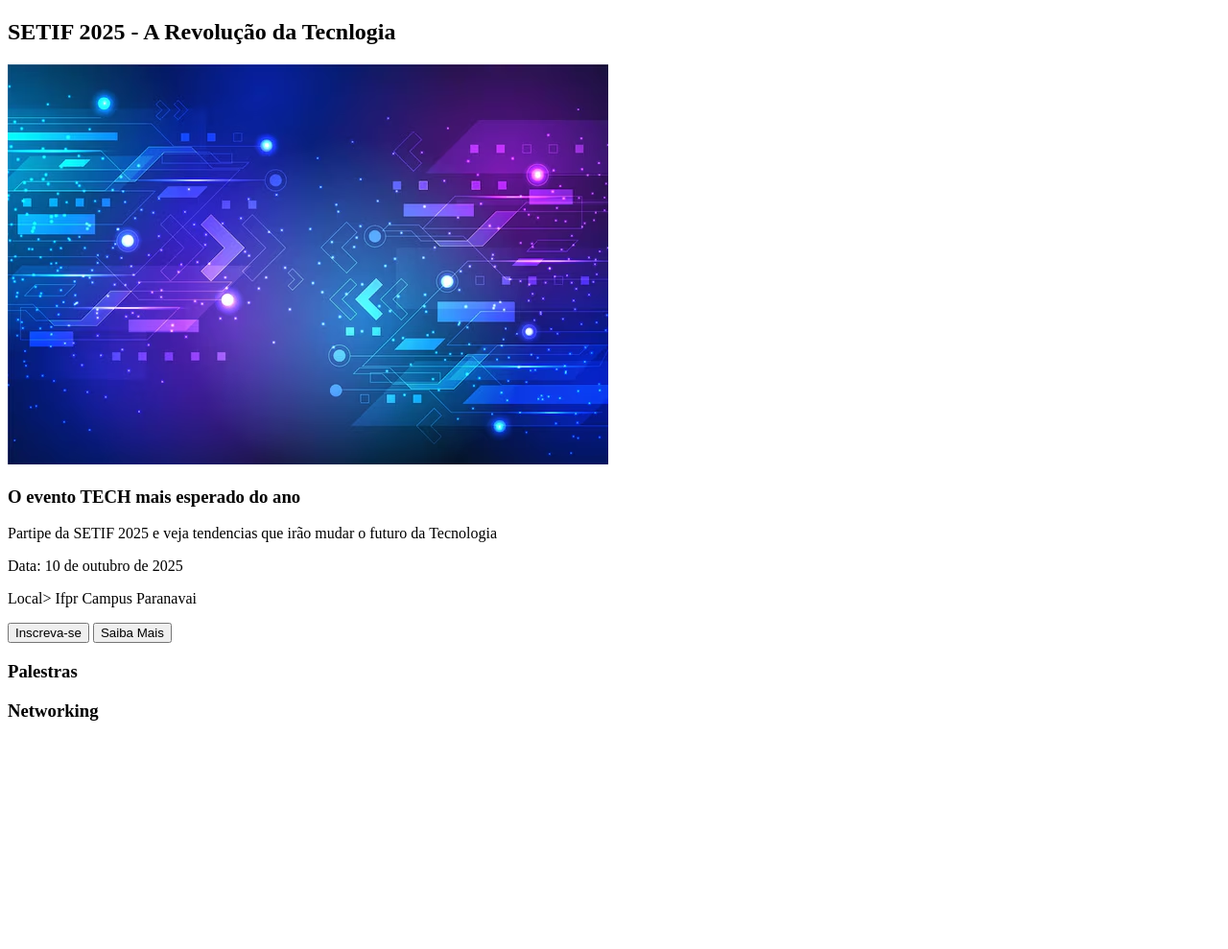
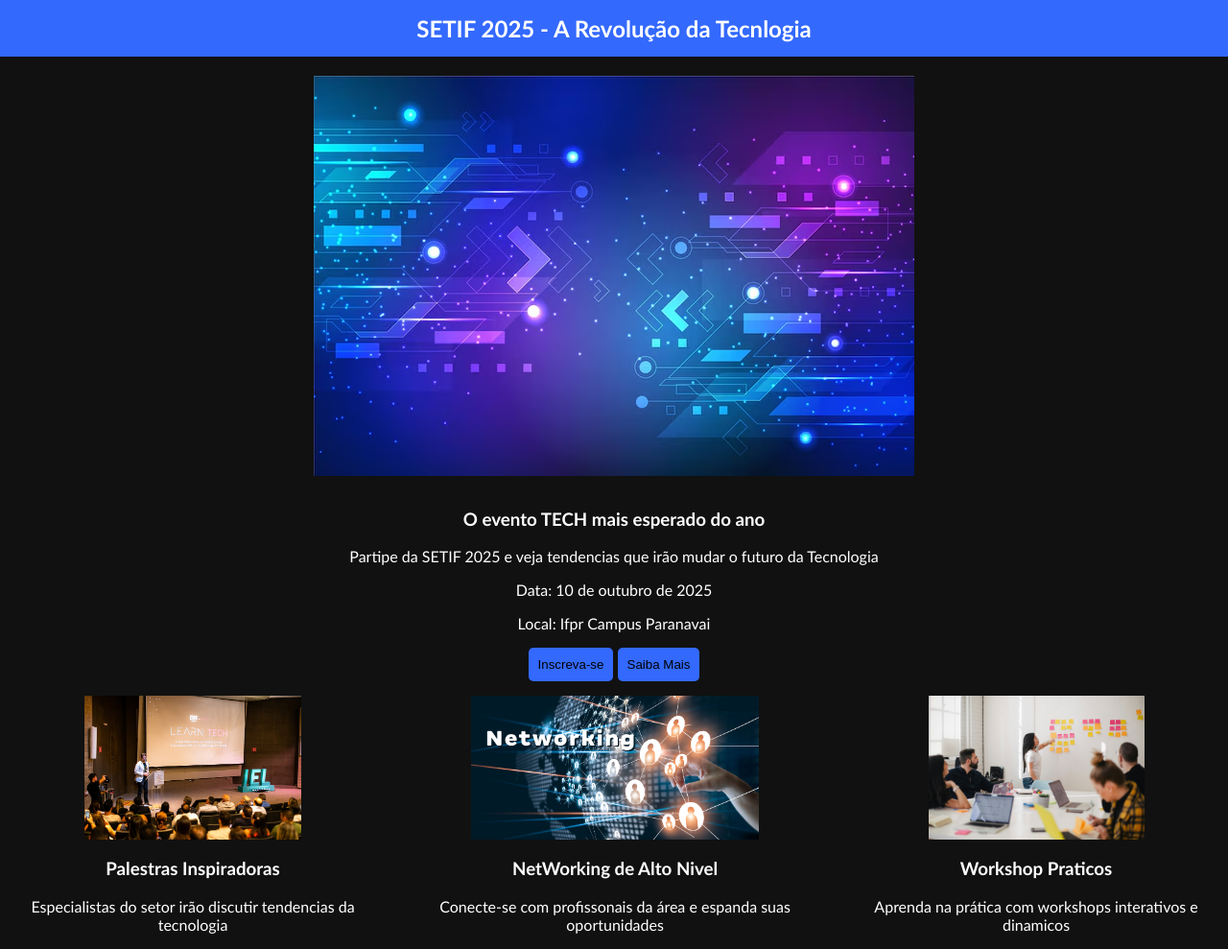
Before and after one commit to joaomarcosp-souza/PW, a plain HTML site: page TechConf/index.html in a window 1280 px wide. Shown: the whole page at 96% size. Before the commit the page ends 800 px from the top, so only its background shows below. Drawn offline with Linux system fonts and the light colour scheme.

Commit message:
Add files via upload

```diff
--- a/TechConf/index.html
+++ b/TechConf/index.html
@@ -5,38 +5,47 @@
     <meta charset="UTF-8">
     <meta name="viewport" content="width=device-width, initial-scale=1.0">
     <title>Document</title>
+    <link rel="stylesheet" href="style.css">
 </head>
 
 <body>
     <header>
-        <div class="menu">
-            <h2>SETIF 2025 - A Revolução da Tecnlogia</h2>
-        </div>
+        <h2 class="title">SETIF 2025 - A Revolução da Tecnlogia</h2>
     </header>
     <main class="">
-        <div class="firs-card">
-            <img src="imgs/card.avif" alt="">
+        <section>
+            <div class="banner">
+                <img src="imgs/card.avif" alt="Banner do Site">
                 <div class="text-card">
                     <h3>O evento TECH mais esperado do ano</h3>
                     <p>Partipe da SETIF 2025 e veja tendencias que irão mudar o futuro da Tecnologia</p>
                     <p>Data: 10 de outubro de 2025</p>
-                <p>Local> Ifpr Campus Paranavai</p>
-                <button>Inscreva-se</button>
-                <button>Saiba Mais</button>
+                    <p>Local: Ifpr Campus Paranavai</p>
+                    <button class="buttons">Inscreva-se</button>
+                    <button class="buttons">Saiba Mais</button>
                 </div>
             </div>
+        </section>
 
-        <div class="cards-infos">
-            <div>
-                <h3>Palestras</h3>
+        <section>
+            <div class="cards">
+                <div class="card-info">
+                    <img src="imgs/palestra.jpg" alt="Imagem do primeiro card">
+                    <h3>Palestras Inspiradoras</h3>
+                    <p>Especialistas do setor irão discutir tendencias da tecnologia</p>
                 </div>
-            <div>
-                <h3>Networking</h3>
+                <div class="card-info">
+                    <img src="imgs/Networking.jpg" alt="Imagem do segundo card">
+                    <h3>NetWorking de Alto Nivel</h3>
+                    <p>Conecte-se com profissonais da área e espanda suas oportunidades</p>
                 </div>
-            <div>
-                <h3></h3>
+                <div class="card-info">
+                    <img src="imgs/workshop.jpg" alt="Imagem do terceiro card">
+                    <h3>Workshop Praticos</h3>
+                    <p>Aprenda na prática com workshops interativos e dinamicos</p>
                 </div>
             </div>
+        </section>
 
     </main>
 </body>
--- a/TechConf/style.css
+++ b/TechConf/style.css
@@ -0,0 +1,50 @@
+body {
+    font-family: 'Gill Sans', 'Gill Sans MT', Calibri, 'Trebuchet MS', sans-serif;
+    margin: 0;
+    background-color: #111111;
+    color: #fff;
+}
+
+img {
+    display: block;
+    margin-left: auto;
+    margin-right: auto;
+}
+
+.title {
+    margin-top: 0;
+    padding: 15px;
+    text-align: center;
+    background-color: #3369fd;
+}
+
+.text-card {
+    padding: 15px;
+    text-align: center;
+}
+
+.buttons {
+    padding: 10px;
+    border: 0;
+    border-radius: 5px;
+    background: #3369fd;
+    cursor: pointer;
+}
+
+.buttons:hover {}
+
+.cards {
+    display: flex;
+    gap: 10px;
+    align-items: flex-end;
+    justify-content: space-between;
+}
+
+.card-info {
+    text-align: center;
+}
+
+.card-info img {
+    max-width: 350px;
+    max-height: 150px;
+}
```
Also changed, not shown: TechConf/imgs/Networking.jpg (added), TechConf/imgs/palestra.jpg (added), TechConf/imgs/workshop.jpg (added). Lines whose indentation alone changed are shown as unchanged.
